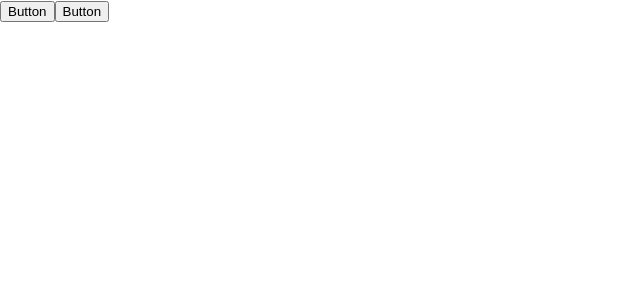
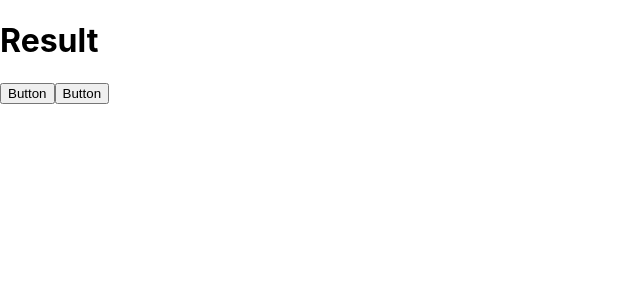
Before and after one commit to nativecrossplatform/learning.React, a React (Create React App) app in the folder learning-react/: page / in a window 1280 px wide. Shown: the top 300 px of the page, without its empty margins (0-640 px from the left). Built offline with nearby package versions, Linux system fonts and the light colour scheme.

Commit message:
Counter App Basic Structure Setup

```diff
--- a/learning-react/src/App.js
+++ b/learning-react/src/App.js
@@ -1,8 +1,10 @@
 import './App.css';
 import Button from './components/Button';
+import Display from './components/Display';
 function App() {
   return (
     <div id="container" className="container">
+    <Display/>
     <Button/>
     <Button/>
     </div>
--- a/learning-react/src/components/Display.js
+++ b/learning-react/src/components/Display.js
@@ -0,0 +1,7 @@
+function Display()
+{
+    return (
+       <h1>Result</h1>
+    );
+}
+export default Display;
```
